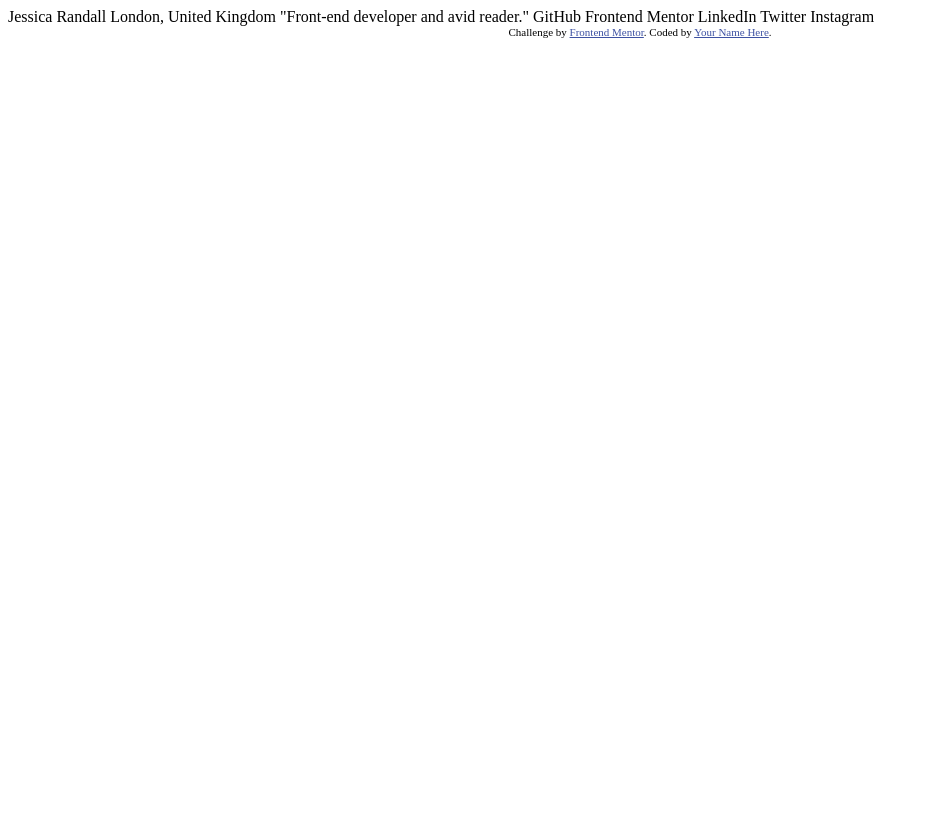
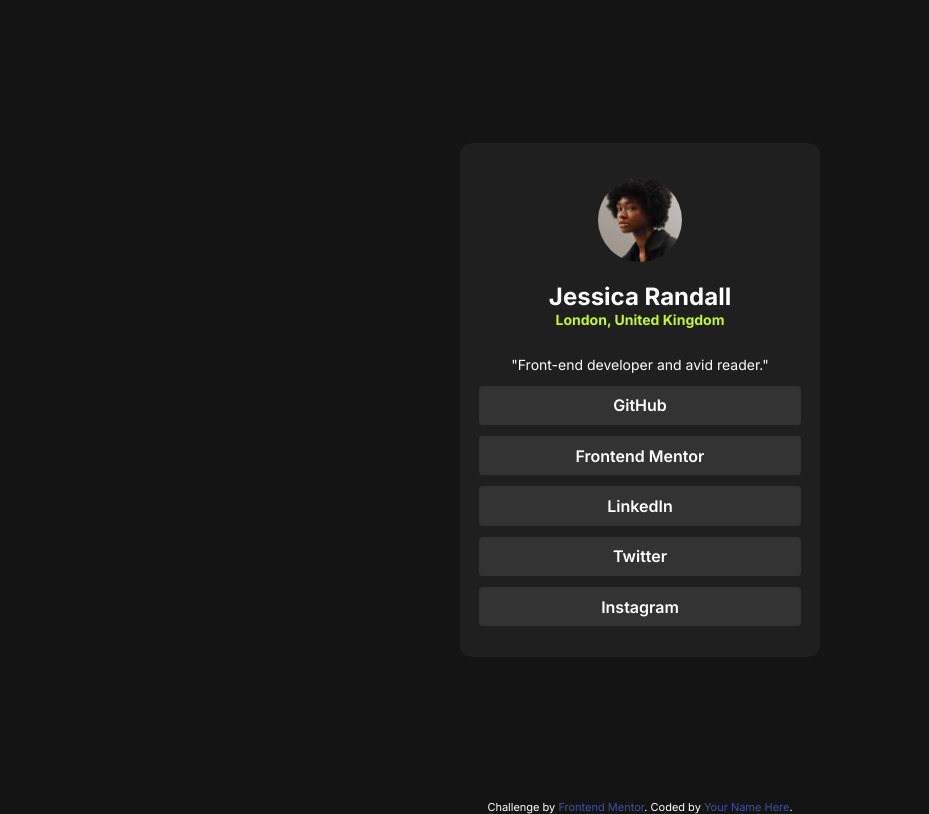
Before and after one commit to William-nyarash/frontend-mentors, a plain HTML site: page social-links-profile-main/index.html in a window 1280 px wide. Shown: the whole page, without its empty margins (0-929 px from the left). Drawn offline with Linux system fonts and the light colour scheme.

Commit message:
modify the file

```diff
--- a/social-links-profile-main/index.html
+++ b/social-links-profile-main/index.html
@@ -5,7 +5,9 @@
   <meta name="viewport" content="width=device-width, initial-scale=1.0"> <!-- displays site properly based on user's device -->
 
   <link rel="icon" type="image/png" sizes="32x32" href="./assets/images/favicon-32x32.png">
-
+  <link rel="preconnect" href="https://fonts.googleapis.com">
+<link rel="preconnect" href="https://fonts.gstatic.com" crossorigin>
+<link href="https://fonts.googleapis.com/css2?family=Inter:ital,opsz,wght@0,14..32,100..900;1,14..32,100..900&display=swap" rel="stylesheet">
   <title>Frontend Mentor | Social links profile</title>
 
   <!-- Feel free to remove these styles or customise in your own stylesheet 👍 -->
@@ -13,19 +15,41 @@
     .attribution { font-size: 11px; text-align: center; }
     .attribution a { color: hsl(228, 45%, 44%); }
   </style>
+  <link rel="stylesheet" href="style.css">
 </head>
 <body>
 
-  Jessica Randall
-  London, United Kingdom
-  "Front-end developer and avid reader."
-
-  GitHub
-  Frontend Mentor
-  LinkedIn
-  Twitter
-  Instagram
-
+  <div class="container_wrapper">
+    <div class="container">
+      <div class="image">
+        <img src="assets/images/avatar-jessica.jpeg" alt="a lady profile">
+      </div>
+      <div class="job__title">
+        <h2>Jessica Randall</h2>
+        <p class="location"> London, United Kingdom</p>
+        <p class="tag">
+          &quot;Front-end developer and avid reader.&quot;
+        </p>
+      </div>
+      <div class="socials">
+        <div class="handle">
+          <a href="#">GitHub</a>
+        </div>
+        <div class="handle">
+          <a href="#">Frontend Mentor</a>
+        </div>
+        <div class="handle">
+          <a href="#">LinkedIn</a>
+        </div>
+        <div class="handle">
+          <a href="#">Twitter</a>
+        </div>
+        <div class="handle">
+          <a href="#">Instagram</a>
+        </div>
+      </div>
+    </div>
+  </div>
   <div class="attribution">
     Challenge by <a href="https://www.frontendmentor.io?ref=challenge" target="_blank">Frontend Mentor</a>.
     Coded by <a href="#">Your Name Here</a>.
```
Also changed, not shown: 2 other files.
